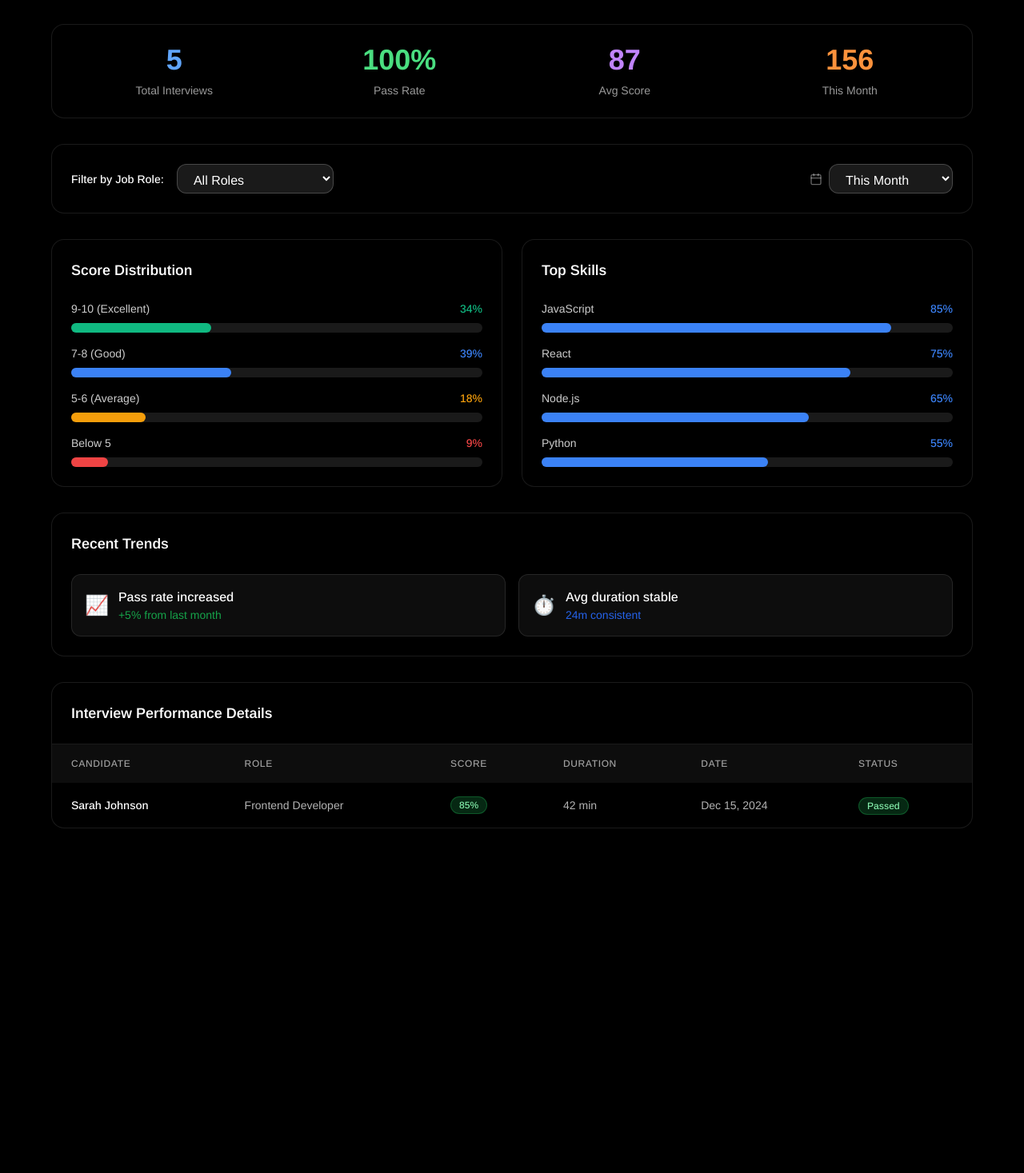
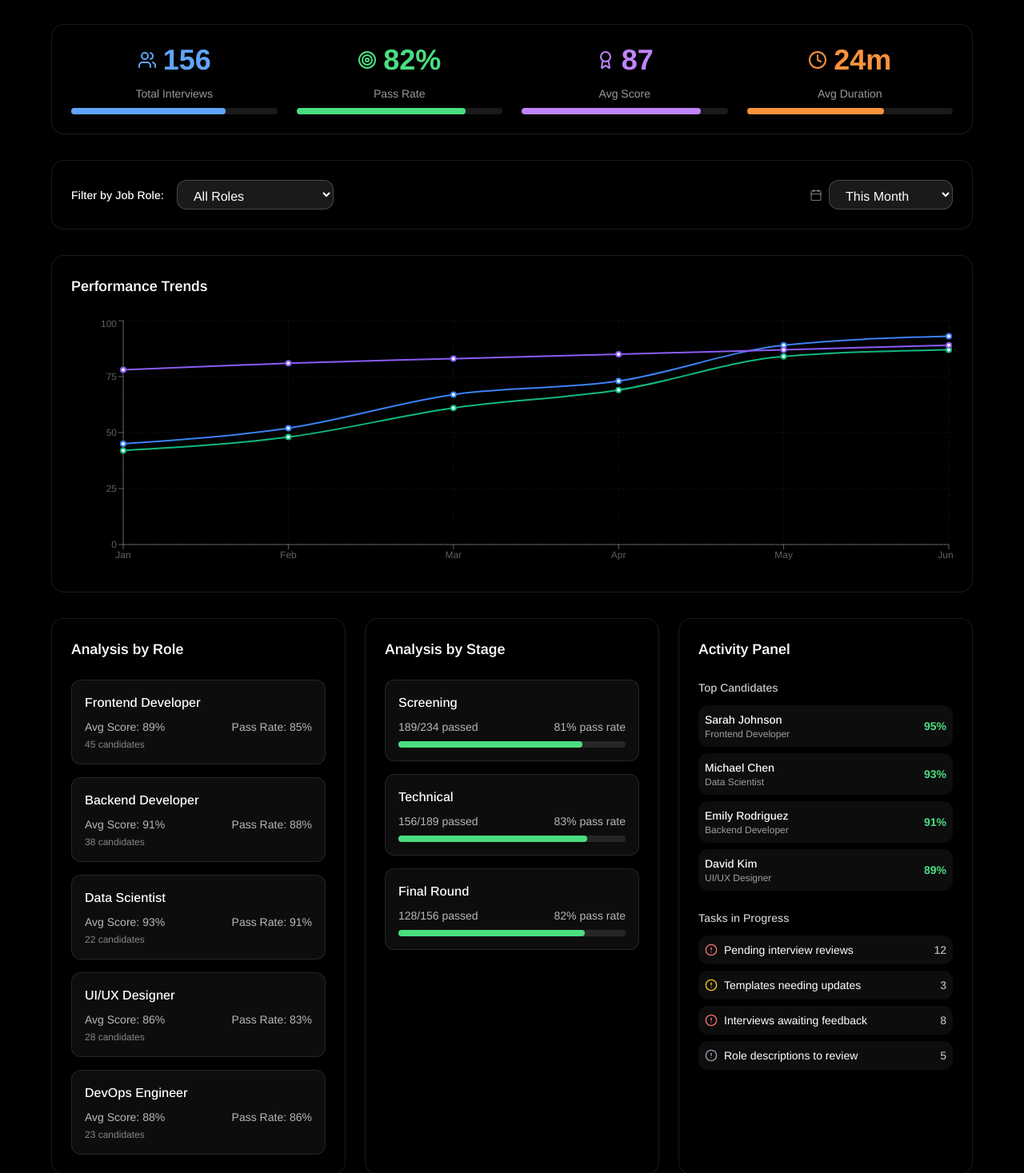
Before and after one commit to Blink-Analytics/serin-ai-showcase, a React (Vite) app: page /dashboard/analysis in a window 1280 px wide. Shown: the part 579-2046 px from the top of the page at 80% size. Before the commit the page ends 1663 px from the top, so only its background shows below. Built offline with nearby package versions, Linux system fonts and the light colour scheme; a web font is replaced by a local one.

Commit message:
Add Analytics page features
Implement richer insights in the greeting card, a performance trend graph, segmented metric breakdowns by category, and an activity/candidate insights panel. Enhance visual appeal with color-coded KPIs, progress circles/bars, and sparkline trends.

```diff
--- a/src/pages/Analysis.tsx
+++ b/src/pages/Analysis.tsx
@@ -1,14 +1,15 @@
-import React, { useState } from 'react';
+import React, { useState, useEffect } from 'react';
 import { DashboardLayout } from '@/components/dashboard/DashboardLayout';
 import { PageHeader } from '@/components/dashboard/PageHeader';
-import { TrendingUp, Download, Filter, Calendar } from 'lucide-react';
+import { TrendingUp, Download, Filter, Calendar, Users, Target, Clock, Award, AlertCircle } from 'lucide-react';
 import { Button } from '@/components/ui/button';
+import { LineChart, Line, BarChart, Bar, XAxis, YAxis, CartesianGrid, Tooltip, ResponsiveContainer, PieChart, Pie, Cell } from 'recharts';
 
 const analysisData = {
-  totalInterviews: 5,
-  passRate: '100%',
+  totalInterviews: 156,
+  passRate: 82,
   avgScore: 87,
-  avgDuration: '24m',
+  avgDuration: 24,
   thisMonth: 156,
   scoreDistribution: [
     { range: '9-10 (Excellent)', percentage: 34, count: 34, color: '#10b981' },
@@ -22,46 +23,121 @@ const analysisData = {
     { skill: 'Node.js', percentage: 65, color: '#3b82f6' },
     { skill: 'Python', percentage: 55, color: '#3b82f6' }
   ],
-  recentTrends: [
-    { text: 'Pass rate increased', change: '+5% from last month', icon: '📈', color: 'text-green-600' },
-    { text: 'Avg duration stable', change: '24m consistent', icon: '⏱️', color: 'text-blue-600' }
+  insights: [
+    "Pass rate improved 15% compared to last month.",
+    "Top performing role: Data Scientist (Avg Score: 91%).",
+    "Interview completion dropped by 8% this week.",
+    "JavaScript proficiency increased by 12% across all roles.",
+    "Average interview duration decreased to 24 minutes.",
+    "Mobile development candidates show 95% completion rate."
+  ],
+  performanceTrend: [
+    { period: 'Jan', interviews: 45, completed: 42, avgScore: 78, passRate: 75 },
+    { period: 'Feb', interviews: 52, completed: 48, avgScore: 81, passRate: 78 },
+    { period: 'Mar', interviews: 67, completed: 61, avgScore: 83, passRate: 80 },
+    { period: 'Apr', interviews: 73, completed: 69, avgScore: 85, passRate: 82 },
+    { period: 'May', interviews: 89, completed: 84, avgScore: 87, passRate: 84 },
+    { period: 'Jun', interviews: 93, completed: 87, avgScore: 89, passRate: 87 }
+  ],
+  roleBreakdown: [
+    { role: 'Frontend Developer', avgScore: 89, passRate: 85, candidates: 45 },
+    { role: 'Backend Developer', avgScore: 91, passRate: 88, candidates: 38 },
+    { role: 'Data Scientist', avgScore: 93, passRate: 91, candidates: 22 },
+    { role: 'UI/UX Designer', avgScore: 86, passRate: 83, candidates: 28 },
+    { role: 'DevOps Engineer', avgScore: 88, passRate: 86, candidates: 23 }
+  ],
+  interviewStages: [
+    { stage: 'Screening', completed: 234, passed: 189, passRate: 81 },
+    { stage: 'Technical', completed: 189, passed: 156, passRate: 83 },
+    { stage: 'Final Round', completed: 156, passed: 128, passRate: 82 }
+  ],
+  topCandidates: [
+    { name: 'Sarah Johnson', score: 95, role: 'Frontend Developer' },
+    { name: 'Michael Chen', score: 93, role: 'Data Scientist' },
+    { name: 'Emily Rodriguez', score: 91, role: 'Backend Developer' },
+    { name: 'David Kim', score: 89, role: 'UI/UX Designer' }
+  ],
+  currentTasks: [
+    { task: 'Pending interview reviews', count: 12, priority: 'high' },
+    { task: 'Templates needing updates', count: 3, priority: 'medium' },
+    { task: 'Interviews awaiting feedback', count: 8, priority: 'high' },
+    { task: 'Role descriptions to review', count: 5, priority: 'low' }
   ]
 };
 
 const Analysis = () => {
   const [selectedRole, setSelectedRole] = useState('All Roles');
   const [dateRange, setDateRange] = useState('This Month');
+  const [currentInsight, setCurrentInsight] = useState(0);
+
+  // Rotate insights every 3 seconds
+  useEffect(() => {
+    const interval = setInterval(() => {
+      setCurrentInsight((prev) => (prev + 1) % analysisData.insights.length);
+    }, 3000);
+    return () => clearInterval(interval);
+  }, []);
 
   return (
     <DashboardLayout>
       <div className="space-y-8">
-        {/* Dynamic Header */}
+        {/* Enhanced Header with Dynamic Insights */}
         <PageHeader
           title="Interview Analytics"
-          subtitle="Comprehensive performance insights and candidate analysis"
+          subtitle={analysisData.insights[currentInsight]}
           buttonText="Export Report"
           buttonIcon={<Download className="w-4 h-4" />}
           onButtonClick={() => console.log('Export report')}
         />
 
-        {/* Key Metrics */}
+        {/* Enhanced Key Metrics with Visual Improvements */}
         <div className="bg-black/40 backdrop-blur-xl border border-white/10 rounded-2xl p-6">
           <div className="grid grid-cols-2 md:grid-cols-4 gap-6">
             <div className="text-center">
-              <div className="text-4xl font-bold text-blue-400 mb-2">{analysisData.totalInterviews}</div>
+              <div className="flex items-center justify-center mb-3">
+                <Users className="w-6 h-6 text-blue-400 mr-2" />
+                <div className="text-4xl font-bold text-blue-400">{analysisData.totalInterviews}</div>
+              </div>
               <div className="text-sm text-white/60">Total Interviews</div>
+              <div className="w-full bg-white/10 rounded-full h-2 mt-2">
+                <div className="w-3/4 h-2 bg-blue-400 rounded-full" />
+              </div>
             </div>
             <div className="text-center">
-              <div className="text-4xl font-bold text-green-400 mb-2">{analysisData.passRate}</div>
+              <div className="flex items-center justify-center mb-3">
+                <Target className="w-6 h-6 text-green-400 mr-2" />
+                <div className="text-4xl font-bold text-green-400">{analysisData.passRate}%</div>
+              </div>
               <div className="text-sm text-white/60">Pass Rate</div>
+              <div className="w-full bg-white/10 rounded-full h-2 mt-2">
+                <div
+                  className="h-2 bg-green-400 rounded-full transition-all duration-500"
+                  style={{ width: `${analysisData.passRate}%` }}
+                />
+              </div>
             </div>
             <div className="text-center">
-              <div className="text-4xl font-bold text-purple-400 mb-2">{analysisData.avgScore}</div>
+              <div className="flex items-center justify-center mb-3">
+                <Award className="w-6 h-6 text-purple-400 mr-2" />
+                <div className="text-4xl font-bold text-purple-400">{analysisData.avgScore}</div>
+              </div>
               <div className="text-sm text-white/60">Avg Score</div>
+              <div className="w-full bg-white/10 rounded-full h-2 mt-2">
+                <div
+                  className="h-2 bg-purple-400 rounded-full transition-all duration-500"
+                  style={{ width: `${analysisData.avgScore}%` }}
+                />
+              </div>
             </div>
             <div className="text-center">
-              <div className="text-4xl font-bold text-orange-400 mb-2">{analysisData.thisMonth}</div>
-              <div className="text-sm text-white/60">This Month</div>
+              <div className="flex items-center justify-center mb-3">
+                <Clock className="w-6 h-6 text-orange-400 mr-2" />
+                <div className="text-4xl font-bold text-orange-400">{analysisData.avgDuration}m</div>
+              </div>
+              <div className="text-sm text-white/60">Avg Duration</div>
+              <div className="w-full bg-white/10 rounded-full h-2 mt-2">
+                <div className="w-2/3 h-2 bg-orange-400 rounded-full" />
+              </div>
             </div>
           </div>
         </div>
@@ -76,9 +152,9 @@ const Analysis = () => {
               className="px-4 py-2 bg-white/10 border border-white/20 rounded-xl text-white focus:ring-2 focus:ring-blue-500 focus:border-transparent backdrop-blur-sm"
             >
               <option value="All Roles">All Roles</option>
-              <option value="Frontend Developer">Frontend Developer</option>
-              <option value="Backend Developer">Backend Developer</option>
-              <option value="UI/UX Designer">UI/UX Designer</option>
+              {analysisData.roleBreakdown.map(role => (
+                <option key={role.role} value={role.role}>{role.role}</option>
+              ))}
             </select>
             <div className="flex items-center gap-2 ml-auto">
               <Calendar className="w-4 h-4 text-white/40" />
@@ -96,7 +172,140 @@ const Analysis = () => {
           </div>
         </div>
 
-        {/* Charts and Analysis */}
+        {/* Performance Trend Graph */}
+        <div className="bg-black/40 backdrop-blur-xl border border-white/10 rounded-2xl p-6">
+          <h3 className="text-lg font-semibold text-white mb-6">Performance Trends</h3>
+          <div className="h-80">
+            <ResponsiveContainer width="100%" height="100%">
+              <LineChart data={analysisData.performanceTrend}>
+                <CartesianGrid strokeDasharray="3 3" stroke="#ffffff10" />
+                <XAxis
+                  dataKey="period"
+                  stroke="#ffffff60"
+                  fontSize={12}
+                />
+                <YAxis stroke="#ffffff60" fontSize={12} />
+                <Tooltip
+                  contentStyle={{
+                    backgroundColor: 'rgba(0, 0, 0, 0.8)',
+                    border: '1px solid rgba(255, 255, 255, 0.1)',
+                    borderRadius: '8px',
+                    color: 'white'
+                  }}
+                />
+                <Line
+                  type="monotone"
+                  dataKey="interviews"
+                  stroke="#3b82f6"
+                  strokeWidth={2}
+                  name="Interviews Scheduled"
+                />
+                <Line
+                  type="monotone"
+                  dataKey="completed"
+                  stroke="#10b981"
+                  strokeWidth={2}
+                  name="Interviews Completed"
+                />
+                <Line
+                  type="monotone"
+                  dataKey="avgScore"
+                  stroke="#8b5cf6"
+                  strokeWidth={2}
+                  name="Average Score"
+                />
+              </LineChart>
+            </ResponsiveContainer>
+          </div>
+        </div>
+
+        {/* Segmented Analysis */}
+        <div className="grid grid-cols-1 lg:grid-cols-3 gap-6">
+          {/* By Job Role */}
+          <div className="bg-black/40 backdrop-blur-xl border border-white/10 rounded-2xl p-6">
+            <h3 className="text-lg font-semibold text-white mb-6">Analysis by Role</h3>
+            <div className="space-y-4">
+              {analysisData.roleBreakdown.map((role, index) => (
+                <div key={index} className="p-4 bg-white/5 rounded-xl border border-white/10">
+                  <div className="font-medium text-white mb-2">{role.role}</div>
+                  <div className="flex justify-between text-sm text-white/70 mb-1">
+                    <span>Avg Score: {role.avgScore}%</span>
+                    <span>Pass Rate: {role.passRate}%</span>
+                  </div>
+                  <div className="flex justify-between text-xs text-white/50">
+                    <span>{role.candidates} candidates</span>
+                  </div>
+                </div>
+              ))}
+            </div>
+          </div>
+
+          {/* By Interview Stage */}
+          <div className="bg-black/40 backdrop-blur-xl border border-white/10 rounded-2xl p-6">
+            <h3 className="text-lg font-semibold text-white mb-6">Analysis by Stage</h3>
+            <div className="space-y-4">
+              {analysisData.interviewStages.map((stage, index) => (
+                <div key={index} className="p-4 bg-white/5 rounded-xl border border-white/10">
+                  <div className="font-medium text-white mb-2">{stage.stage}</div>
+                  <div className="flex justify-between text-sm text-white/70 mb-2">
+                    <span>{stage.passed}/{stage.completed} passed</span>
+                    <span>{stage.passRate}% pass rate</span>
+                  </div>
+                  <div className="w-full bg-white/10 rounded-full h-2">
+                    <div
+                      className="h-2 bg-green-400 rounded-full transition-all duration-500"
+                      style={{ width: `${stage.passRate}%` }}
+                    />
+                  </div>
+                </div>
+              ))}
+            </div>
+          </div>
+
+          {/* Top Candidates & Tasks */}
+          <div className="bg-black/40 backdrop-blur-xl border border-white/10 rounded-2xl p-6">
+            <h3 className="text-lg font-semibold text-white mb-6">Activity Panel</h3>
+
+            {/* Top Candidates */}
+            <div className="mb-6">
+              <h4 className="text-sm font-medium text-white/80 mb-3">Top Candidates</h4>
+              <div className="space-y-2">
+                {analysisData.topCandidates.map((candidate, index) => (
+                  <div key={index} className="flex items-center justify-between p-2 bg-white/5 rounded-lg">
+                    <div>
+                      <div className="text-sm font-medium text-white">{candidate.name}</div>
+                      <div className="text-xs text-white/60">{candidate.role}</div>
+                    </div>
+                    <div className="text-sm font-bold text-green-400">{candidate.score}%</div>
+                  </div>
+                ))}
+              </div>
+            </div>
+
+            {/* Current Tasks */}
+            <div>
+              <h4 className="text-sm font-medium text-white/80 mb-3">Tasks in Progress</h4>
+              <div className="space-y-2">
+                {analysisData.currentTasks.map((task, index) => (
+                  <div key={index} className="flex items-center justify-between p-2 bg-white/5 rounded-lg">
+                    <div className="flex items-center gap-2">
+                      <AlertCircle
+                        className={`w-4 h-4 ${
+                          task.priority === 'high' ? 'text-red-400' :
+                          task.priority === 'medium' ? 'text-yellow-400' : 'text-gray-400'
+                        }`}
+                      />
+                      <div className="text-sm text-white">{task.task}</div>
+                    </div>
+                    <div className="text-sm font-medium text-white/70">{task.count}</div>
+                  </div>
+                ))}
+              </div>
+            </div>
+          </div>
+        </div>
+
+        {/* Charts and Analysis - Updated */}
         <div className="grid grid-cols-1 lg:grid-cols-2 gap-6">
           {/* Score Distribution */}
           <div className="bg-black/40 backdrop-blur-xl border border-white/10 rounded-2xl p-6">
@@ -150,82 +359,6 @@ const Analysis = () => {
             </div>
           </div>
         </div>
-
-        {/* Recent Trends */}
-        <div className="bg-black/40 backdrop-blur-xl border border-white/10 rounded-2xl p-6">
-          <h3 className="text-lg font-semibold text-white mb-6">Recent Trends</h3>
-          <div className="grid grid-cols-1 md:grid-cols-2 gap-4">
-            {analysisData.recentTrends.map((trend, index) => (
-              <div key={index} className="flex items-center gap-3 p-4 bg-white/5 rounded-xl border border-white/10">
-                <div className="text-2xl">{trend.icon}</div>
-                <div>
-                  <div className="font-medium text-white">{trend.text}</div>
-                  <div className={`text-sm ${trend.color}`}>{trend.change}</div>
-                </div>
-              </div>
-            ))}
-          </div>
-        </div>
-
-        {/* Detailed Analytics Table */}
-        <div className="bg-black/40 backdrop-blur-xl border border-white/10 rounded-2xl">
-          <div className="p-6 border-b border-white/10">
-            <h3 className="text-lg font-semibold text-white">Interview Performance Details</h3>
-          </div>
-          <div className="overflow-x-auto">
-            <table className="w-full">
-              <thead className="bg-white/5">
-                <tr>
-                  <th className="px-6 py-4 text-left text-xs font-medium text-white/60 uppercase tracking-wider">
-                    Candidate
-                  </th>
-                  <th className="px-6 py-4 text-left text-xs font-medium text-white/60 uppercase tracking-wider">
-                    Role
-                  </th>
-                  <th className="px-6 py-4 text-left text-xs font-medium text-white/60 uppercase tracking-wider">
-                    Score
-                  </th>
-                  <th className="px-6 py-4 text-left text-xs font-medium text-white/60 uppercase tracking-wider">
-                    Duration
-                  </th>
-                  <th className="px-6 py-4 text-left text-xs font-medium text-white/60 uppercase tracking-wider">
-                    Date
-                  </th>
-                  <th className="px-6 py-4 text-left text-xs font-medium text-white/60 uppercase tracking-wider">
-                    Status
-                  </th>
-                </tr>
-              </thead>
-              <tbody className="divide-y divide-white/10">
-                <tr className="hover:bg-white/5">
-                  <td className="px-6 py-4 whitespace-nowrap text-sm font-medium text-white">
-                    Sarah Johnson
-                  </td>
-                  <td className="px-6 py-4 whitespace-nowrap text-sm text-white/70">
-                    Frontend Developer
-                  </td>
-                  <td className="px-6 py-4 whitespace-nowrap text-sm">
-                    <span className="inline-flex items-center px-2.5 py-0.5 rounded-full text-xs font-medium bg-green-500/20 text-green-300 border border-green-500/30">
-                      85%
-                    </span>
-                  </td>
-                  <td className="px-6 py-4 whitespace-nowrap text-sm text-white/70">
-                    42 min
-                  </td>
-                  <td className="px-6 py-4 whitespace-nowrap text-sm text-white/70">
-                    Dec 15, 2024
-                  </td>
-                  <td className="px-6 py-4 whitespace-nowrap">
-                    <span className="inline-flex items-center px-2.5 py-0.5 rounded-full text-xs font-medium bg-green-500/20 text-green-300 border border-green-500/30">
-                      Passed
-                    </span>
-                  </td>
-                </tr>
-                {/* Add more rows as needed */}
-              </tbody>
-            </table>
-          </div>
-        </div>
       </div>
     </DashboardLayout>
   );
```
